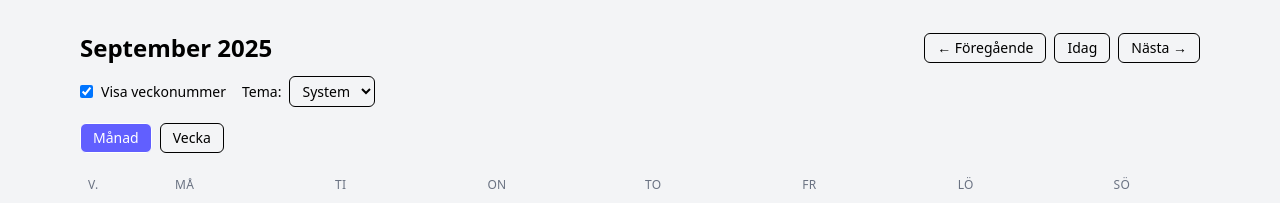
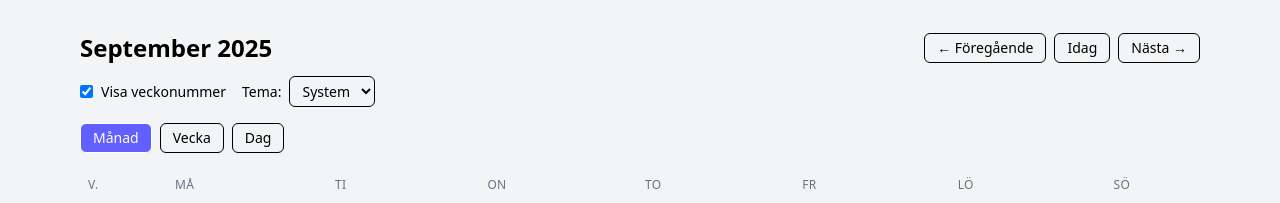
Before and after one commit to JuliaRymem/calendar, a React (Vite) app: page / in a window 1280 px wide. Shown: the top 203 px of the page. Built offline with nearby package versions, Linux system fonts and the light colour scheme; the HTML template or start-up script is replaced by a standard one.

Commit message:
feat: extend CalendarShell with toggle for DayView

```diff
--- a/src/components/CalendarShell.jsx
+++ b/src/components/CalendarShell.jsx
@@ -2,14 +2,17 @@ import { useState } from "react";
 import CalendarHeader from "./CalendarHeader";
 import MonthView from "./MonthView";
 import WeekView from "./WeekView";
+import DayView from "./DayView";
 import Agenda from "./Agenda";
 
 export default function CalendarShell() {
-  const [view, setView] = useState("month"); // "month" | "week"
+  const [view, setView] = useState("month"); // "month" | "week" | "day"
 
   return (
     <div className="mx-auto max-w-6xl p-4">
       <CalendarHeader />
+
+      {/* Välj vy */}
       <div className="mb-4 flex gap-2">
         <button
           className={`rounded-md border px-3 py-1 text-sm ${view === "month" ? "bg-indigo-500 text-white" : ""}`}
@@ -23,8 +26,19 @@ export default function CalendarShell() {
         >
           Vecka
         </button>
+        <button
+          className={`rounded-md border px-3 py-1 text-sm ${view === "day" ? "bg-indigo-500 text-white" : ""}`}
+          onClick={() => setView("day")}
+        >
+          Dag
+        </button>
       </div>
-      {view === "month" ? <MonthView /> : <WeekView />}
+
+      {/* Rendera vald vy */}
+      {view === "month" && <MonthView />}
+      {view === "week" && <WeekView />}
+      {view === "day" && <DayView />}
+
       <Agenda />
     </div>
   );
```
